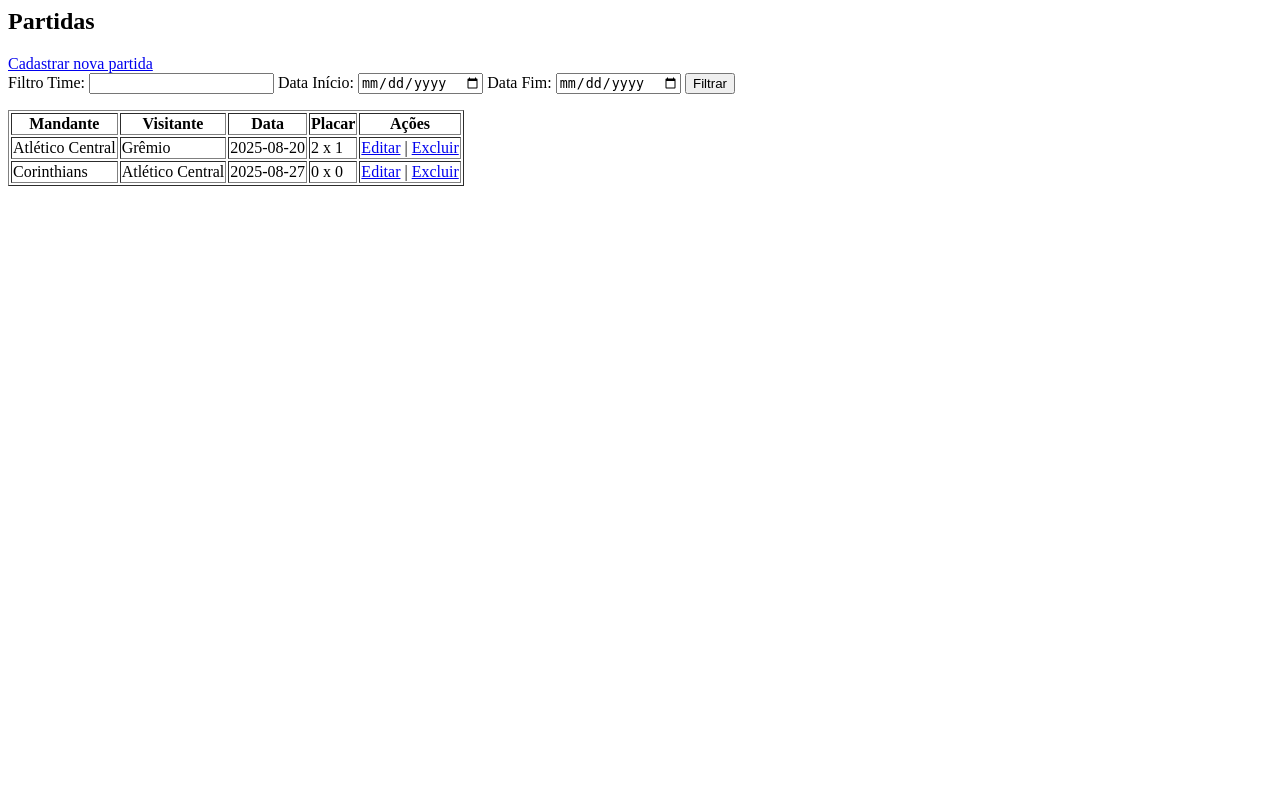
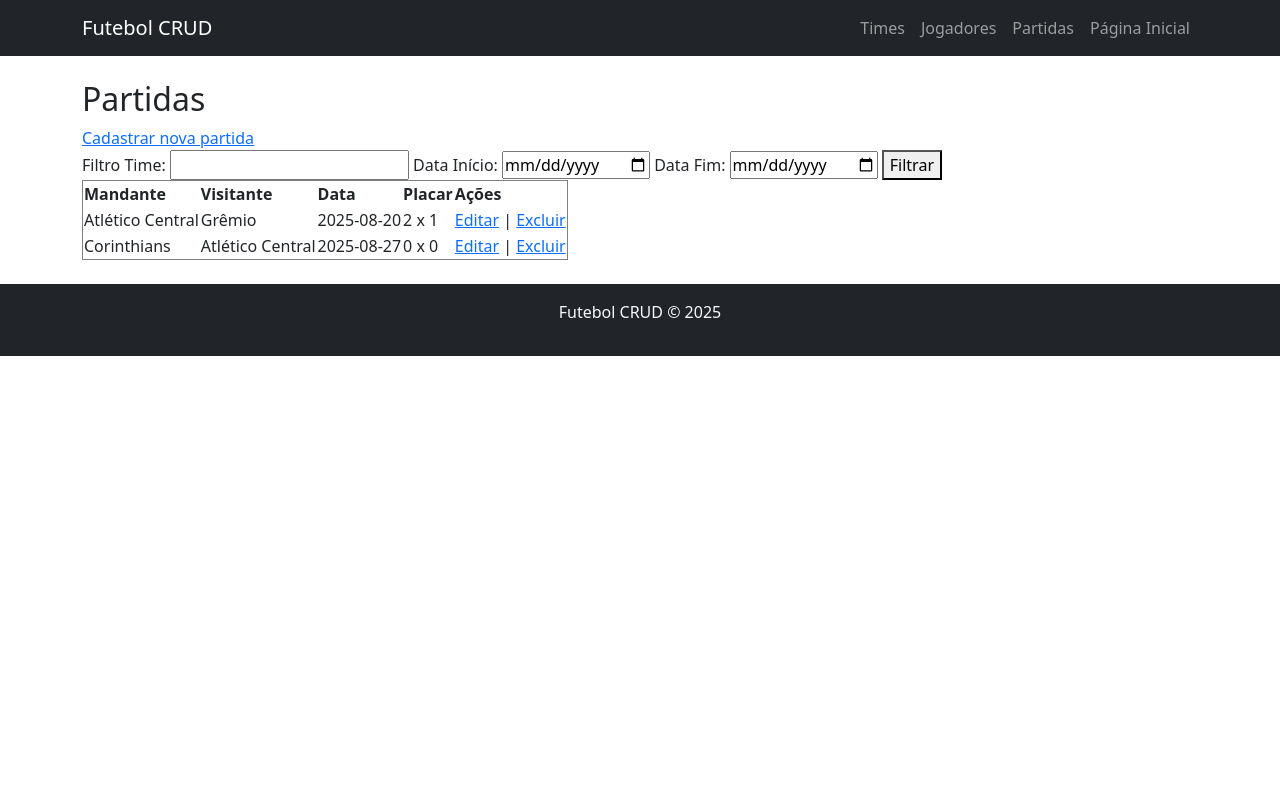
Before and after one commit to anaa-amaral/futebol_em_crud, a PHP site: page /public/partidas/read.php in a window 1280 px wide. Run offline with PHP 8.4, Linux system fonts and the light colour scheme; data comes from the database, SQL or seed files in the repository; some libraries are stand-ins or nearby versions.

Commit message:
add - padronizando navbar e footer

```diff
--- a/includes/footer.php
+++ b/includes/footer.php
@@ -0,0 +1,10 @@
+<!-- includes/footer.php -->
+</div> <!-- fecha container -->
+
+<footer class="bg-dark text-light text-center py-3 mt-4">
+  <p>Futebol CRUD © <?= date("Y") ?></p>
+</footer>
+
+<script src="/CRUD_Futebol/futebol_em_crud/assets/js/bootstrap.bundle.min.js"></script>
+</body>
+</html>
--- a/includes/header.php
+++ b/includes/header.php
@@ -0,0 +1,24 @@
+<!DOCTYPE html>
+<html lang="pt-BR">
+<head>
+    <meta charset="UTF-8">
+    <title>CRUD Futebol</title>
+    <!-- Bootstrap CSS -->
+    <link href="https://cdn.jsdelivr.net/npm/bootstrap@5.3.2/dist/css/bootstrap.min.css" rel="stylesheet">
+</head>
+<body>
+<nav class="navbar navbar-expand-lg navbar-dark bg-dark mb-4">
+    <div class="container">
+        <a class="navbar-brand" href="/futebol_crud/public/index.php"> Futebol CRUD
+        </a>
+        <div>
+            <ul class="navbar-nav me-auto mb-2 mb-lg-0">
+                <li class="nav-item"><a class="nav-link" href="./public/times/read.php">Times</a></li>
+                <li class="nav-item"><a class="nav-link" href="./public/jogadores/read.php">Jogadores</a></li>
+                <li class="nav-item"><a class="nav-link" href="./public/partidas/read.php">Partidas</a></li>
+                <li class="nav-item"><a class="nav-link" href="../index.php">Página Inicial</a></li>
+            </ul>
+        </div>
+    </div>
+</nav>
+<div class="container">
--- a/public/partidas/read.php
+++ b/public/partidas/read.php
@@ -89,3 +89,5 @@ $result = $stmt->get_result();
     <?php endwhile; ?>
 
 </table>
+
+<?php include('../../includes/footer.php'); ?>
--- a/style/style.css
+++ b/style/style.css
@@ -0,0 +1,3 @@
+body {
+    font-family: 'Segoe UI', Tahoma, Geneva, Verdana, sans-serif;
+}
```
Also changed, not shown: public/partidas/create.php (+5 -3 lines), public/partidas/delete.php (+5 -3 lines), public/partidas/update.php (+5 -3 lines).
